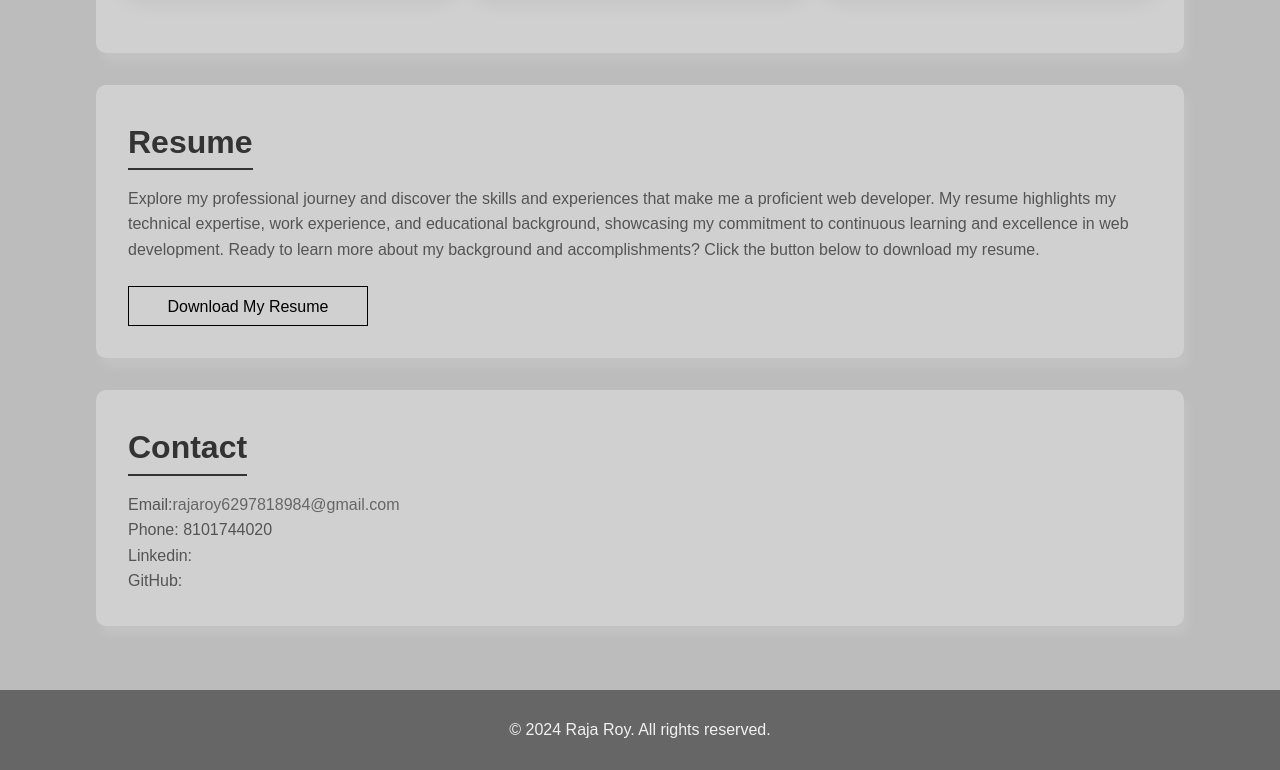
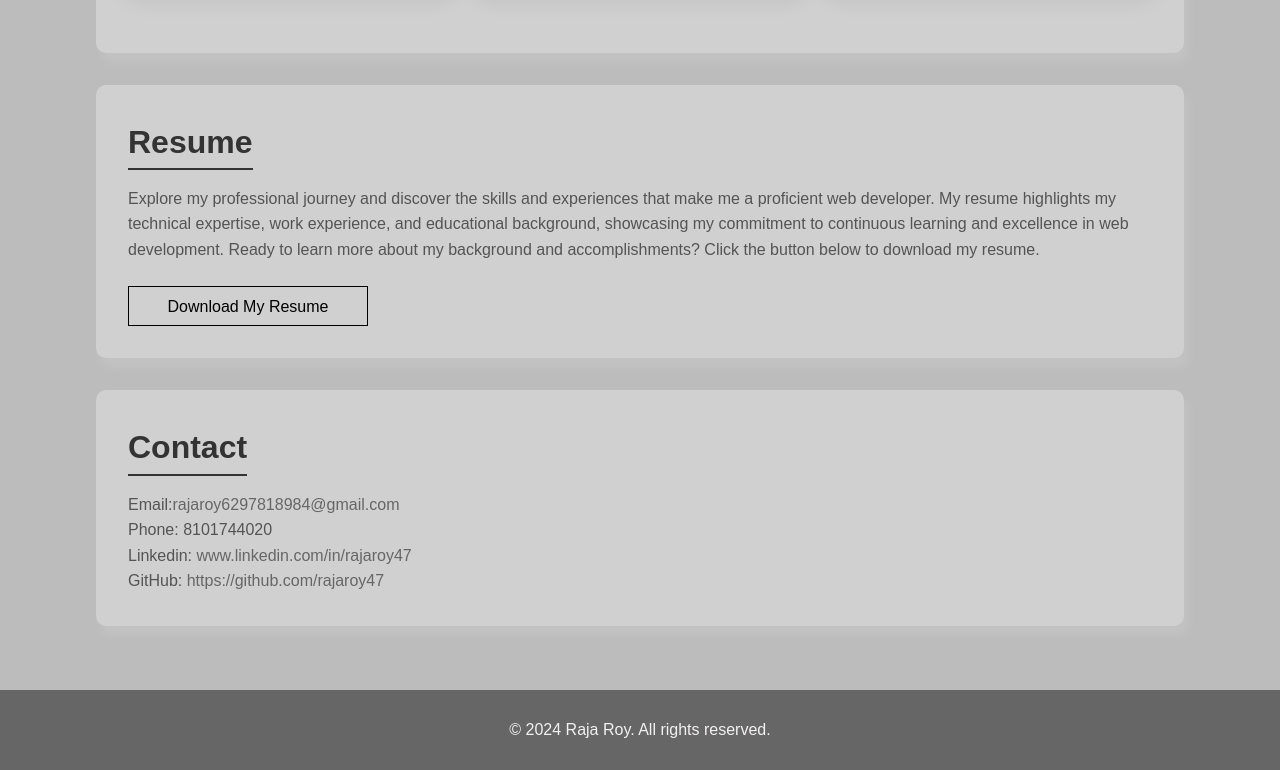
Before and after one commit to rajaroy47/CODSOFT, a plain HTML site: page Portfolio/index.html in a window 1280 px wide. Shown: the part 1946-2716 px from the top of the page. Drawn offline with Linux system fonts and the light colour scheme.

Commit message:
Update index.html

```diff
--- a/Portfolio/index.html
+++ b/Portfolio/index.html
@@ -137,8 +137,8 @@
         <h2>Contact</h2>
         <p>Email:<a href="rajaroy6297818984@gmail.com">rajaroy6297818984@gmail.com</a></p>
         <p>Phone: 8101744020</p>
-        <p>Linkedin: <a href="www.linkedin.com/in/rajaroy47"></a></p>
-        <p>GitHub: <a href="www.linkedin.com/in/rajaroy47"></a></p>
+        <p>Linkedin: <a href="www.linkedin.com/in/rajaroy47">www.linkedin.com/in/rajaroy47</a></p>
+        <p>GitHub: <a href="https://github.com/rajaroy47">https://github.com/rajaroy47</a></p>
       </section>
     </div>
     <footer>
```
